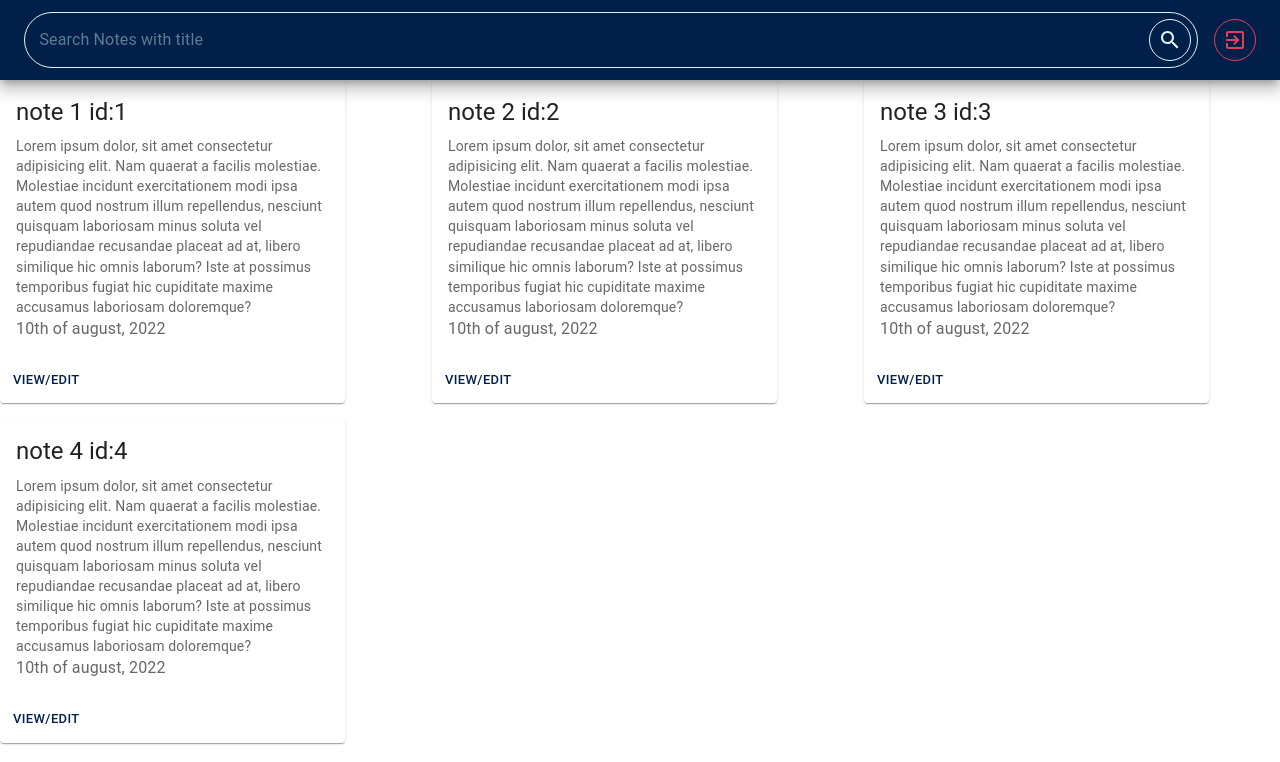
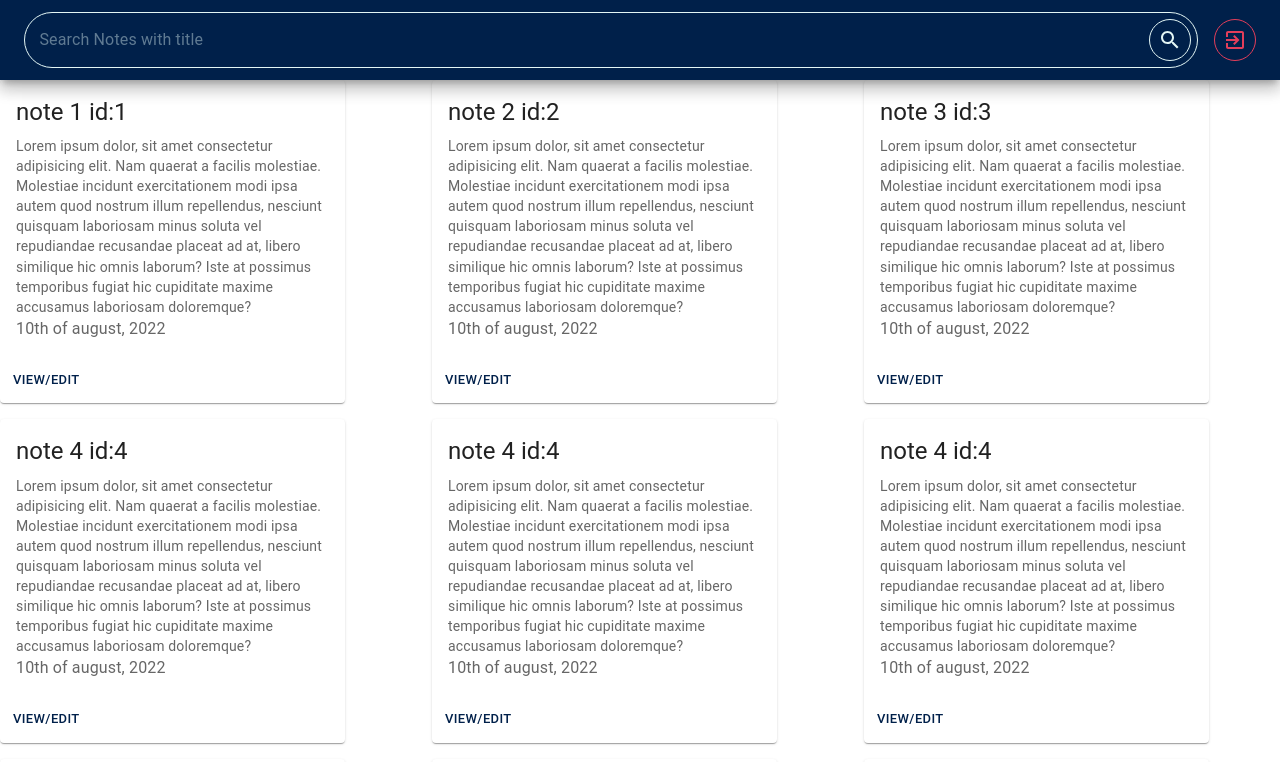
Before and after one commit to Folareen/sleek-notes, a React (Create React App) app: page / in a window 1280 px wide. Shown: the top 762 px of the page. Built offline with nearby package versions, Linux system fonts and the light colour scheme.

Commit message:
notestestfirebase

```diff
--- a/src/testFirebase.js
+++ b/src/testFirebase.js
@@ -23,6 +23,78 @@ const testFirebase = [
     body: "Lorem ipsum dolor, sit amet consectetur adipisicing elit. Nam quaerat a facilis molestiae. Molestiae incidunt exercitationem modi ipsa autem quod nostrum illum repellendus, nesciunt quisquam laboriosam minus soluta vel repudiandae recusandae placeat ad at, libero similique hic omnis laborum? Iste at possimus temporibus fugiat hic cupiditate maxime accusamus laboriosam doloremque?",
     date: "10th of august, 2022",
   },
+  {
+    id: 4,
+    title: "note 4",
+    body: "Lorem ipsum dolor, sit amet consectetur adipisicing elit. Nam quaerat a facilis molestiae. Molestiae incidunt exercitationem modi ipsa autem quod nostrum illum repellendus, nesciunt quisquam laboriosam minus soluta vel repudiandae recusandae placeat ad at, libero similique hic omnis laborum? Iste at possimus temporibus fugiat hic cupiditate maxime accusamus laboriosam doloremque?",
+    date: "10th of august, 2022",
+  },
+  {
+    id: 4,
+    title: "note 4",
+    body: "Lorem ipsum dolor, sit amet consectetur adipisicing elit. Nam quaerat a facilis molestiae. Molestiae incidunt exercitationem modi ipsa autem quod nostrum illum repellendus, nesciunt quisquam laboriosam minus soluta vel repudiandae recusandae placeat ad at, libero similique hic omnis laborum? Iste at possimus temporibus fugiat hic cupiditate maxime accusamus laboriosam doloremque?",
+    date: "10th of august, 2022",
+  },
+  {
+    id: 4,
+    title: "note 4",
+    body: "Lorem ipsum dolor, sit amet consectetur adipisicing elit. Nam quaerat a facilis molestiae. Molestiae incidunt exercitationem modi ipsa autem quod nostrum illum repellendus, nesciunt quisquam laboriosam minus soluta vel repudiandae recusandae placeat ad at, libero similique hic omnis laborum? Iste at possimus temporibus fugiat hic cupiditate maxime accusamus laboriosam doloremque?",
+    date: "10th of august, 2022",
+  },
+  {
+    id: 4,
+    title: "note 4",
+    body: "Lorem ipsum dolor, sit amet consectetur adipisicing elit. Nam quaerat a facilis molestiae. Molestiae incidunt exercitationem modi ipsa autem quod nostrum illum repellendus, nesciunt quisquam laboriosam minus soluta vel repudiandae recusandae placeat ad at, libero similique hic omnis laborum? Iste at possimus temporibus fugiat hic cupiditate maxime accusamus laboriosam doloremque?",
+    date: "10th of august, 2022",
+  },
+  {
+    id: 4,
+    title: "note 4",
+    body: "Lorem ipsum dolor, sit amet consectetur adipisicing elit. Nam quaerat a facilis molestiae. Molestiae incidunt exercitationem modi ipsa autem quod nostrum illum repellendus, nesciunt quisquam laboriosam minus soluta vel repudiandae recusandae placeat ad at, libero similique hic omnis laborum? Iste at possimus temporibus fugiat hic cupiditate maxime accusamus laboriosam doloremque?",
+    date: "10th of august, 2022",
+  },
+  {
+    id: 4,
+    title: "note 4",
+    body: "Lorem ipsum dolor, sit amet consectetur adipisicing elit. Nam quaerat a facilis molestiae. Molestiae incidunt exercitationem modi ipsa autem quod nostrum illum repellendus, nesciunt quisquam laboriosam minus soluta vel repudiandae recusandae placeat ad at, libero similique hic omnis laborum? Iste at possimus temporibus fugiat hic cupiditate maxime accusamus laboriosam doloremque?",
+    date: "10th of august, 2022",
+  },
+  {
+    id: 4,
+    title: "note 4",
+    body: "Lorem ipsum dolor, sit amet consectetur adipisicing elit. Nam quaerat a facilis molestiae. Molestiae incidunt exercitationem modi ipsa autem quod nostrum illum repellendus, nesciunt quisquam laboriosam minus soluta vel repudiandae recusandae placeat ad at, libero similique hic omnis laborum? Iste at possimus temporibus fugiat hic cupiditate maxime accusamus laboriosam doloremque?",
+    date: "10th of august, 2022",
+  },
+  {
+    id: 4,
+    title: "note 4",
+    body: "Lorem ipsum dolor, sit amet consectetur adipisicing elit. Nam quaerat a facilis molestiae. Molestiae incidunt exercitationem modi ipsa autem quod nostrum illum repellendus, nesciunt quisquam laboriosam minus soluta vel repudiandae recusandae placeat ad at, libero similique hic omnis laborum? Iste at possimus temporibus fugiat hic cupiditate maxime accusamus laboriosam doloremque?",
+    date: "10th of august, 2022",
+  },
+  {
+    id: 4,
+    title: "note 4",
+    body: "Lorem ipsum dolor, sit amet consectetur adipisicing elit. Nam quaerat a facilis molestiae. Molestiae incidunt exercitationem modi ipsa autem quod nostrum illum repellendus, nesciunt quisquam laboriosam minus soluta vel repudiandae recusandae placeat ad at, libero similique hic omnis laborum? Iste at possimus temporibus fugiat hic cupiditate maxime accusamus laboriosam doloremque?",
+    date: "10th of august, 2022",
+  },
+  {
+    id: 4,
+    title: "note 4",
+    body: "Lorem ipsum dolor, sit amet consectetur adipisicing elit. Nam quaerat a facilis molestiae. Molestiae incidunt exercitationem modi ipsa autem quod nostrum illum repellendus, nesciunt quisquam laboriosam minus soluta vel repudiandae recusandae placeat ad at, libero similique hic omnis laborum? Iste at possimus temporibus fugiat hic cupiditate maxime accusamus laboriosam doloremque?",
+    date: "10th of august, 2022",
+  },
+  {
+    id: 4,
+    title: "note 4",
+    body: "Lorem ipsum dolor, sit amet consectetur adipisicing elit. Nam quaerat a facilis molestiae. Molestiae incidunt exercitationem modi ipsa autem quod nostrum illum repellendus, nesciunt quisquam laboriosam minus soluta vel repudiandae recusandae placeat ad at, libero similique hic omnis laborum? Iste at possimus temporibus fugiat hic cupiditate maxime accusamus laboriosam doloremque?",
+    date: "10th of august, 2022",
+  },
+  {
+    id: 4,
+    title: "note 4",
+    body: "Lorem ipsum dolor, sit amet consectetur adipisicing elit. Nam quaerat a facilis molestiae. Molestiae incidunt exercitationem modi ipsa autem quod nostrum illum repellendus, nesciunt quisquam laboriosam minus soluta vel repudiandae recusandae placeat ad at, libero similique hic omnis laborum? Iste at possimus temporibus fugiat hic cupiditate maxime accusamus laboriosam doloremque?",
+    date: "10th of august, 2022",
+  },
 ];
 
 export default testFirebase;
```
